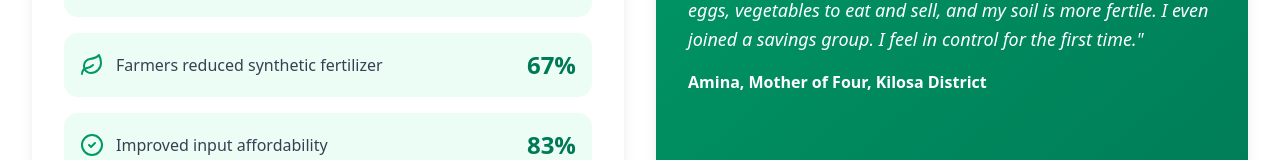
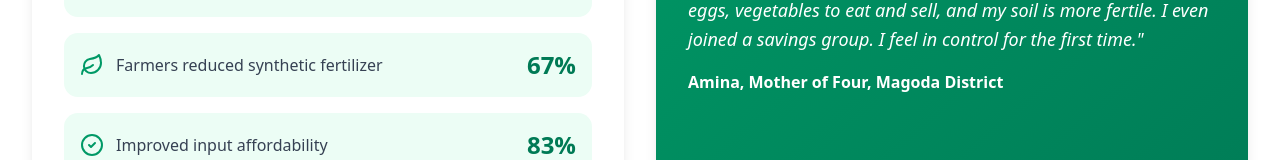
Before and after one commit to Mhando-Z/HervegWeb, a Next.js app: page /aboutus/ourimpact/income in a window 1280 px wide. Shown: the part 447-607 px from the top of the page. Built offline with nearby package versions, Linux system fonts and the light colour scheme; a web font is replaced by a local one.

Commit message:
Phase One

```diff
--- a/src/app/aboutus/ourimpact/[id]/page.jsx
+++ b/src/app/aboutus/ourimpact/[id]/page.jsx
@@ -173,7 +173,7 @@ function page() {
                   the first time."
                 </blockquote>
                 <p className="font-semibold">
-                  Amina, Mother of Four, Kilosa District
+                  Amina, Mother of Four, Magoda District
                 </p>
               </motion.div>
             </div>
@@ -299,7 +299,7 @@ function page() {
                   Everything is connected and I don't depend on expensive feeds
                   anymore."
                 </blockquote>
-                <p className="font-semibold">Neema, 23, Young Farmer, Ludewa</p>
+                <p className="font-semibold">Neema, 23, Young Farmer, Kanani</p>
               </motion.div>
 
               <motion.div variants={fadeInUp} className="space-y-4">
@@ -445,7 +445,7 @@ function page() {
                   from selling surplus food has made all the difference for my
                   family."
                 </blockquote>
-                <p className="font-semibold"> Amina, 36, Farmer, Mvomero</p>
+                <p className="font-semibold"> Amina, 36, Farmer, Itulaumba</p>
               </motion.div>
 
               <motion.div
@@ -581,7 +581,7 @@ function page() {
                   tough seasons. I feel more secure and ready for anything."
                 </blockquote>
                 <p className="font-semibold">
-                  Mwajuma, 44, Smallholder Farmer, Iringa
+                  Mwajuma, 44, Smallholder Farmer, Kisilo
                 </p>
               </motion.div>
 
```
